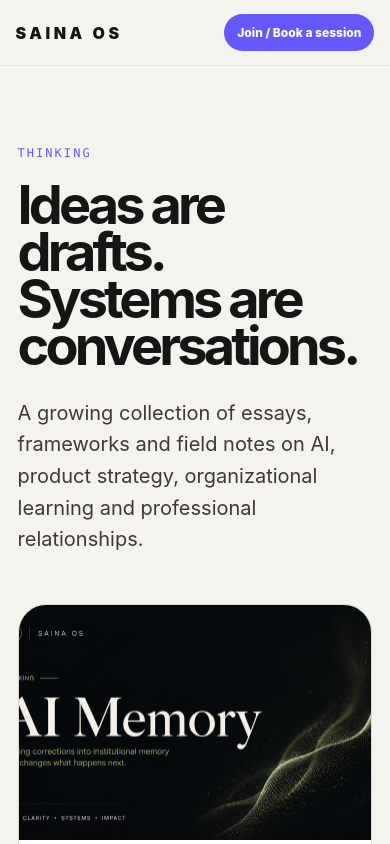
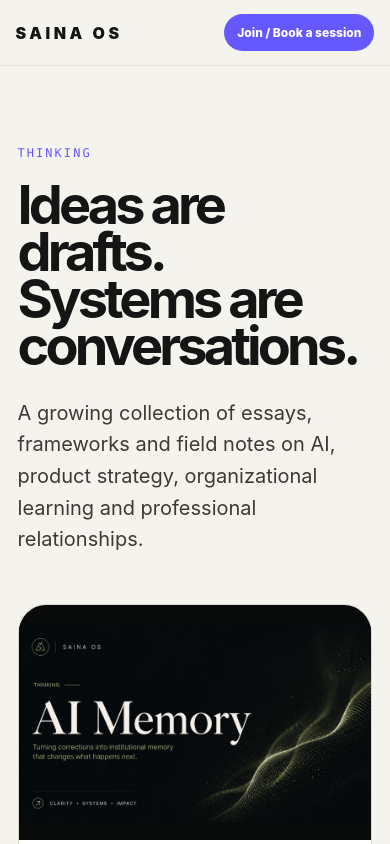
Before and after one commit to sainababaei/saina-os, a Next.js app: page /thinking in a window 390 px wide. Shown: the top 844 px of the page. Built offline with nearby package versions, Linux system fonts and the light colour scheme; no server answers.

Commit message:
Update globals.css

```diff
--- a/app/globals.css
+++ b/app/globals.css
@@ -249,17 +249,28 @@
 }
 /* Final cover size correction */
 
-.feature > img.featureArt,
-.thinkingFeatured > img.featureArt{
+/* عکس بزرگ صفحه اصلی */
+.feature > img.featureArt{
   width:100% !important;
   height:auto !important;
   min-height:0 !important;
   aspect-ratio:3 / 2 !important;
-  object-fit:cover !important;
+  object-fit:contain !important;
   display:block;
   background:#080b0a;
 }
 
+/* عکس بزرگ صفحه Thinking */
+.thinkingFeatured > img.featureArt{
+  width:100% !important;
+  height:100% !important;
+  min-height:0 !important;
+  object-fit:contain !important;
+  display:block;
+  background:#080b0a;
+}
+
+/* عکس کارت‌های آرشیو */
 .articleArchiveCard > img{
   width:100% !important;
   height:auto !important;
@@ -268,19 +279,19 @@
   display:block;
 }
 
+/* سه کارت کوچک صفحه اصلی */
 .articleCard > img{
   width:100% !important;
-  height:auto !important;
+  height:100% !important;
   min-height:0 !important;
-  aspect-ratio:3 / 2 !important;
-  object-fit:cover !important;
+  object-fit:contain !important;
   display:block;
+  background:#080b0a;
 }
 
 @media(max-width:900px){
-  .feature > img.featureArt,
   .thinkingFeatured > img.featureArt{
+    height:auto !important;
     aspect-ratio:3 / 2 !important;
-    height:auto !important;
   }
 }
```
